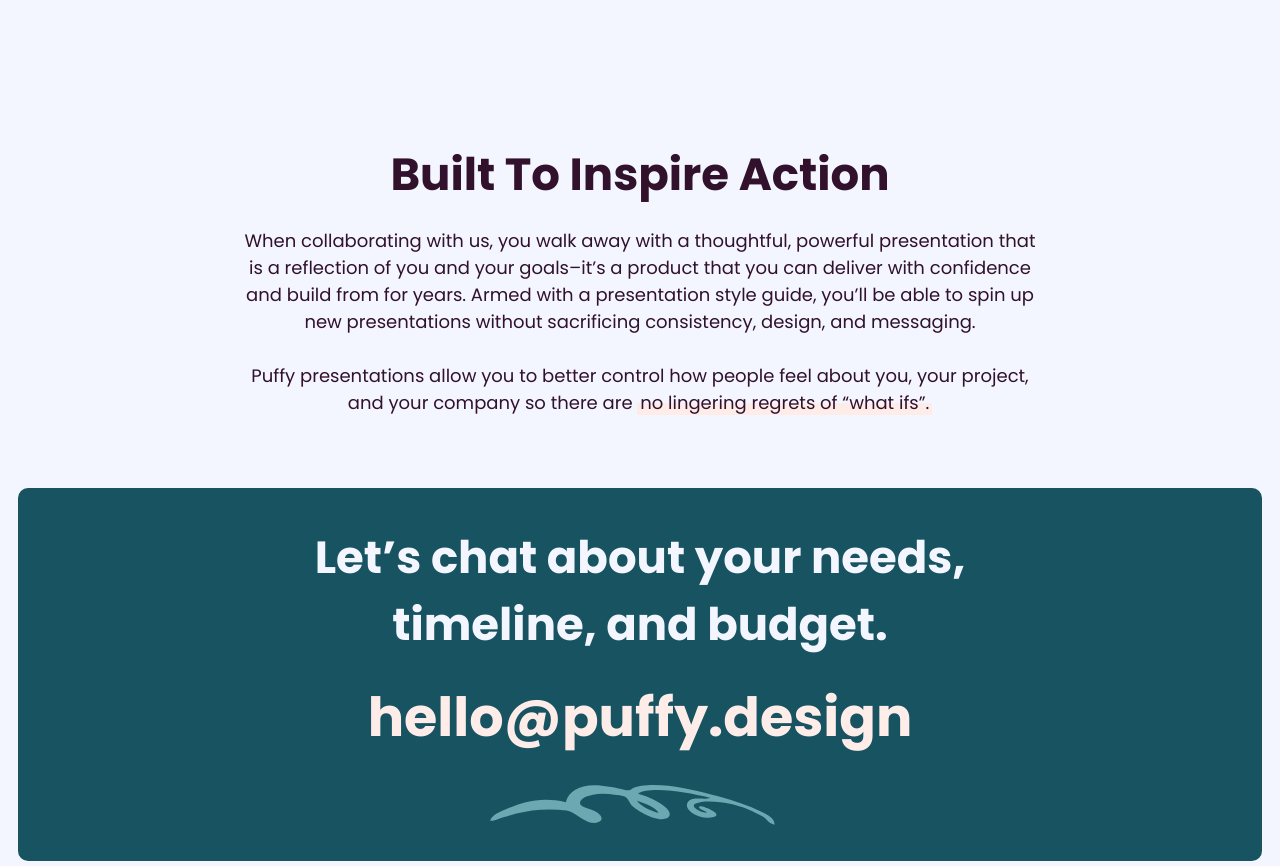
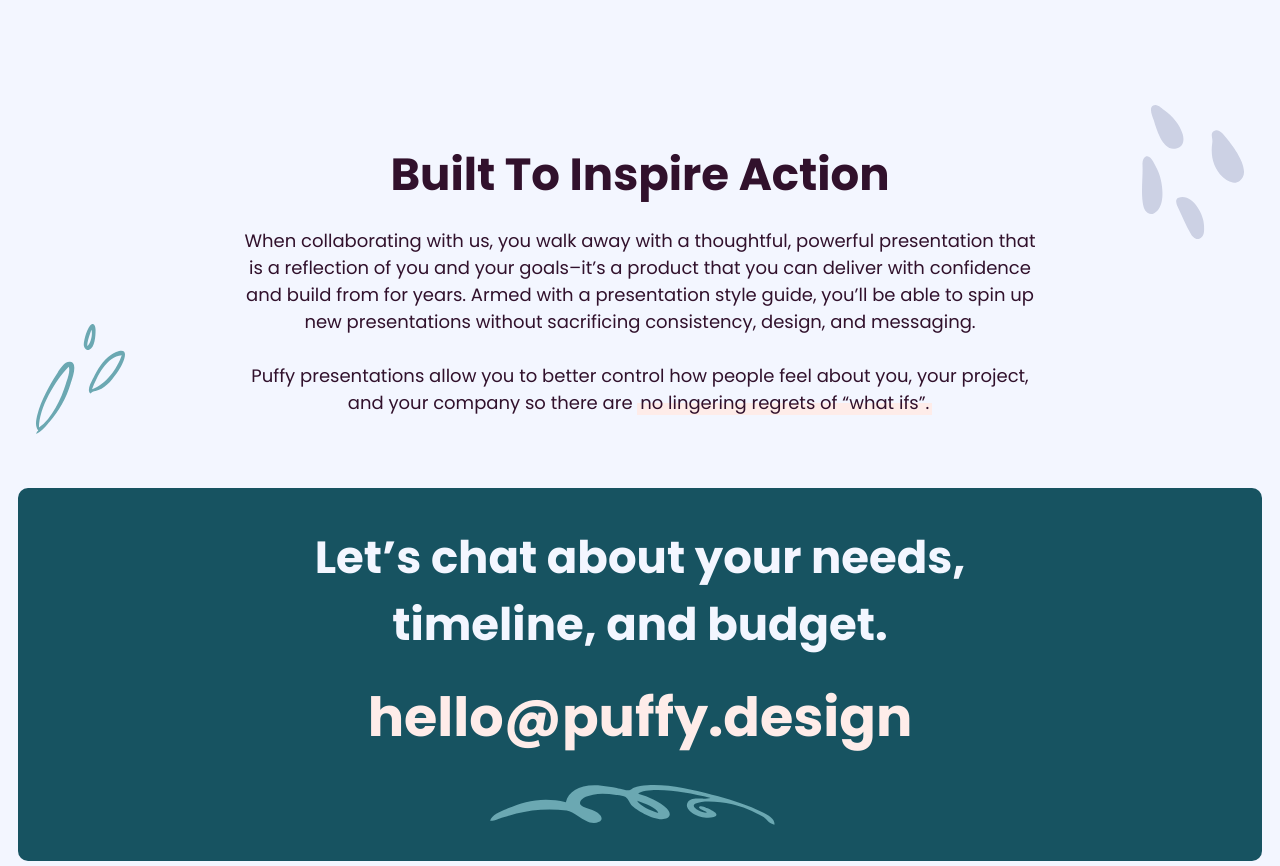
Before and after one commit to yupgup/puffy.design, a website built with Parcel: page index.html in a window 1280 px wide. Shown: the part 2532-3398 px from the top of the page. Built offline with nearby package versions, Linux system fonts and the light colour scheme.

Commit message:
Adds doodads to the end block

```diff
--- a/styles.css
+++ b/styles.css
@@ -325,4 +325,34 @@
   h1 {
     font-size: 4.25rem;
   }
+
+  .ender-block {
+    position: relative;
+  }
+
+  .ender-block::before,
+  .ender-block::after {
+    position: absolute;
+    content: "";
+
+    background-repeat: no-repeat;
+    background-size: auto 100%;
+  }
+
+  .ender-block::before {
+    bottom: 3rem;
+    left: 2rem;
+    height: 110px;
+    aspect-ratio: 112 / 138;
+    background-image: url(images/drops-2.svg);
+
+  }
+
+  .ender-block::after {
+    top: 2rem;
+    right: 2rem;
+    height: 134px;
+    aspect-ratio: 102 / 134;
+    background-image: url(images/drops.svg);
+  }
 }
```
